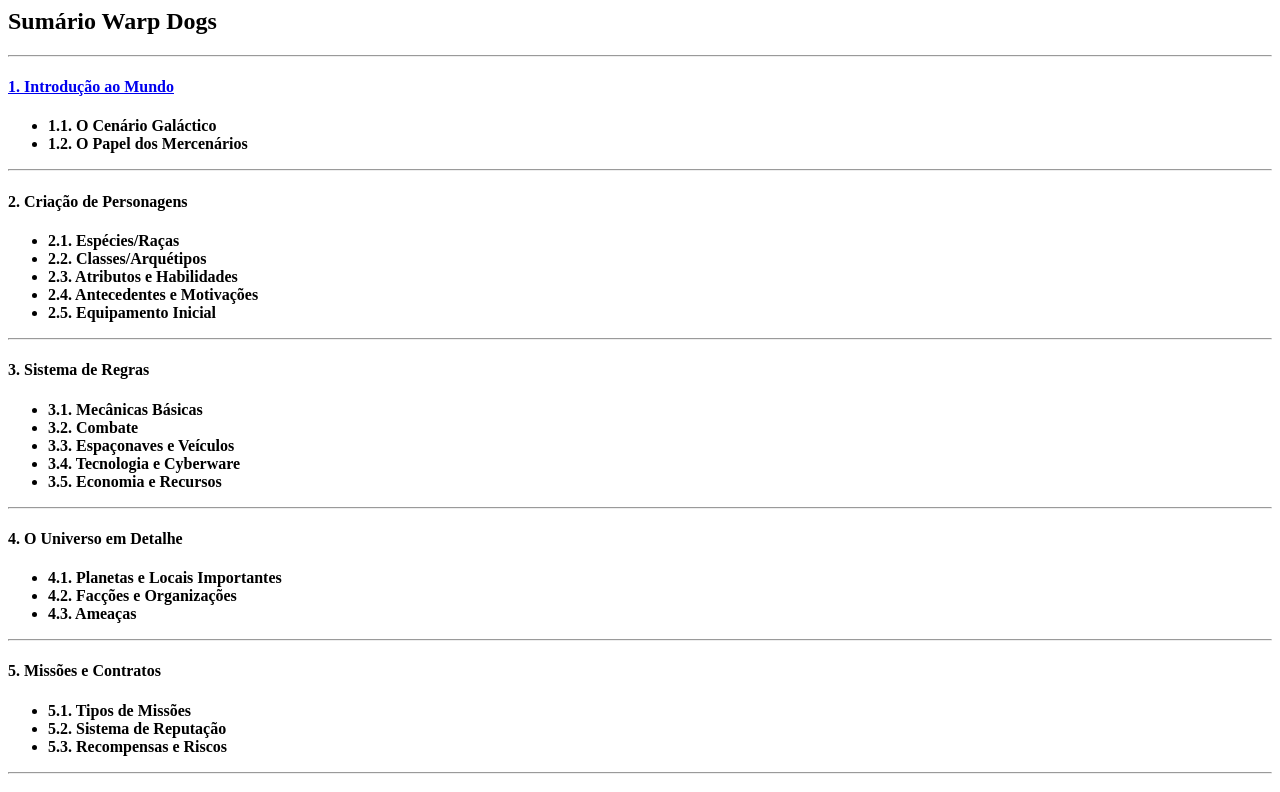
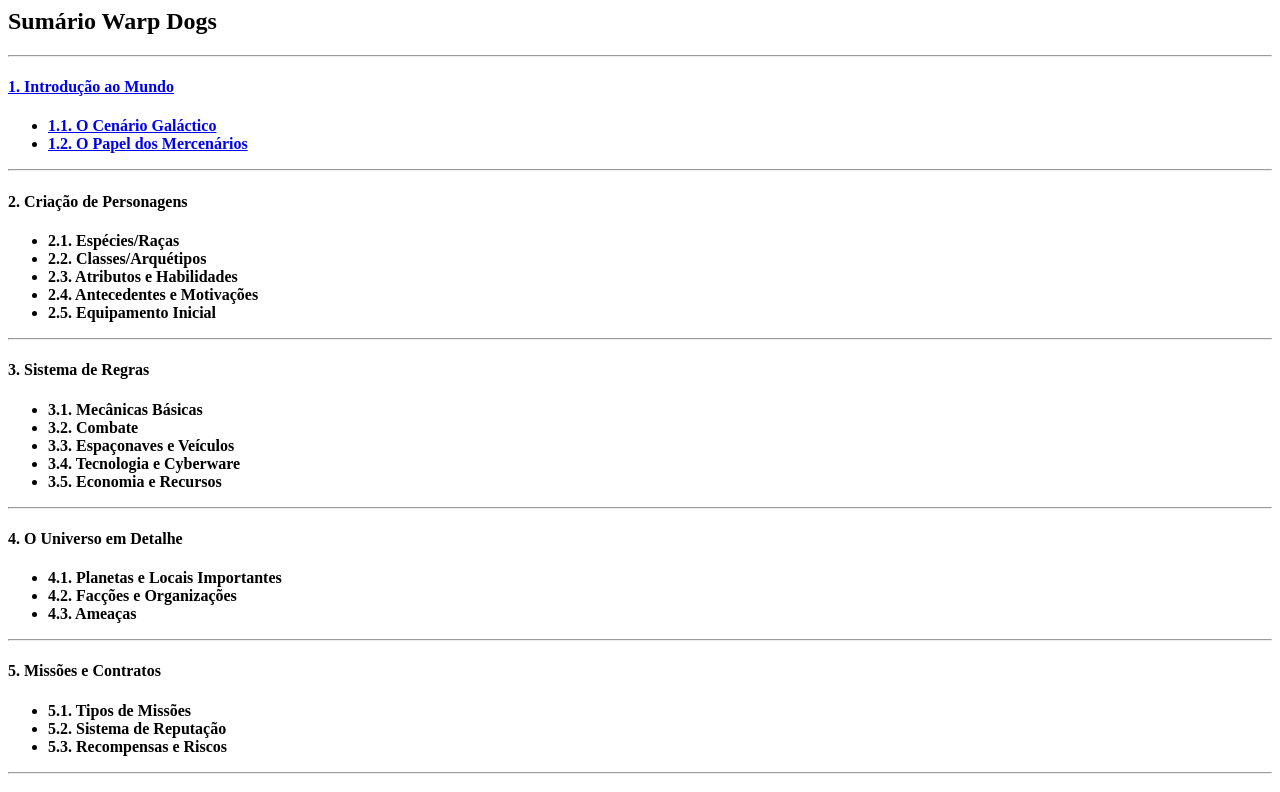
Before and after one commit to mattheadr/warpdogs-rp, a plain HTML site: page HTMLdocs/index.html in a window 1280 px wide. Shown: the top 792 px of the page. Drawn offline with Linux system fonts and the light colour scheme.

Commit message:
Update index.html

```diff
--- a/HTMLdocs/index.html
+++ b/HTMLdocs/index.html
@@ -2,8 +2,8 @@
 <hr>
 <h4><strong><a href="https://mattheadr.github.io/warpdogs-rp/HTMLdocs/1%20-%20Introdu%C3%A7%C3%A3o%20ao%20Mundo/">1. Introdução ao Mundo</a></strong></h4>
 <ul>
-<li><strong>1.1. O Cenário Galáctico</strong>  </li>
-<li><strong>1.2. O Papel dos Mercenários</strong></li>
+<li><strong><a href="https://mattheadr.github.io/warpdogs-rp/HTMLdocs/1%20-%20Introdu%C3%A7%C3%A3o%20ao%20Mundo/1-1%20o-cenario-galactico.html">1.1. O Cenário Galáctico</a></strong></li>
+<li><strong><a href="https://mattheadr.github.io/warpdogs-rp/HTMLdocs/1%20-%20Introdu%C3%A7%C3%A3o%20ao%20Mundo/1-2%20o-papel-dos-mercenarios.html">1.2. O Papel dos Mercenários</a></strong></li>
 </ul>
 <hr>
 <h4><strong>2. Criação de Personagens</strong></h4>
```
